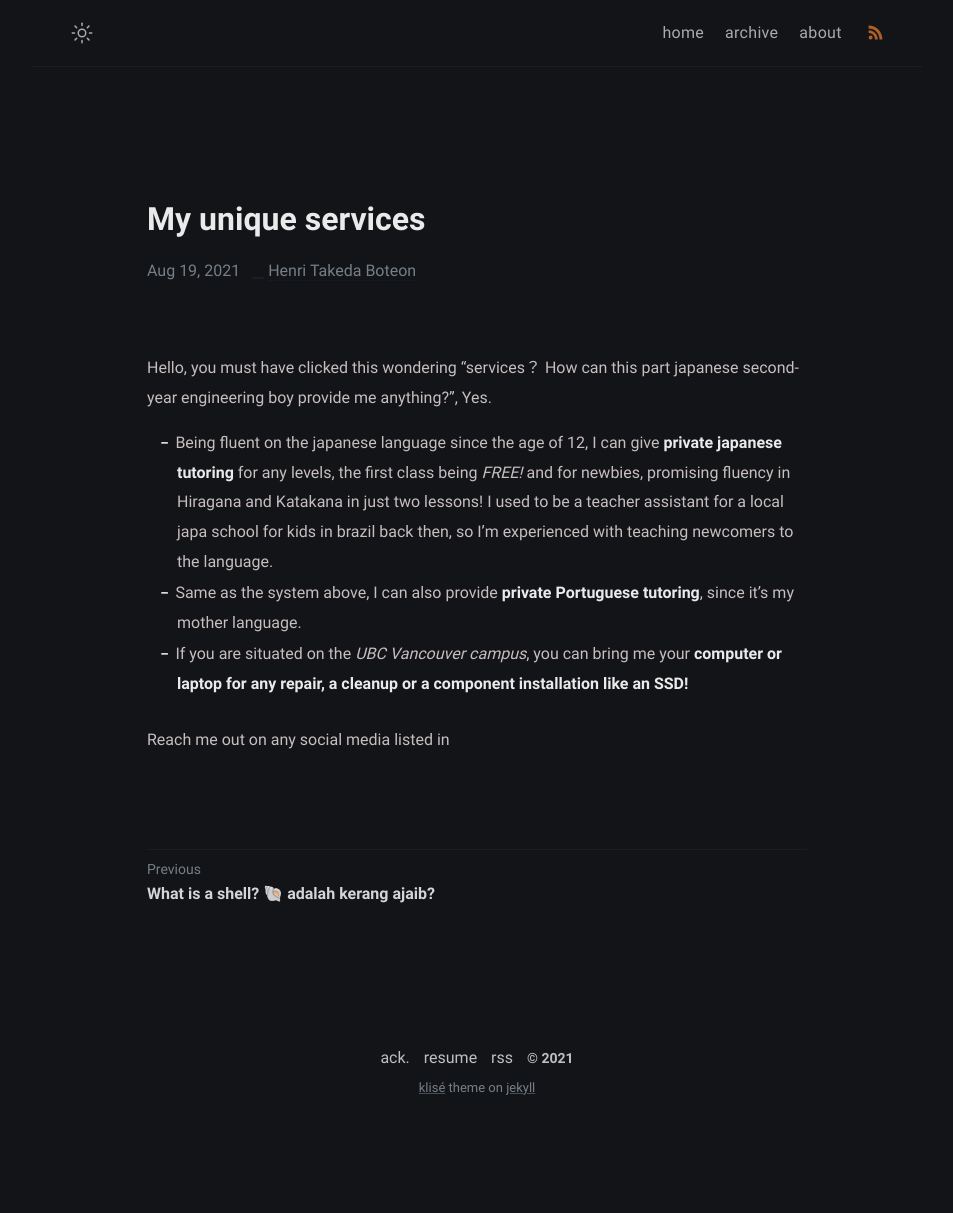
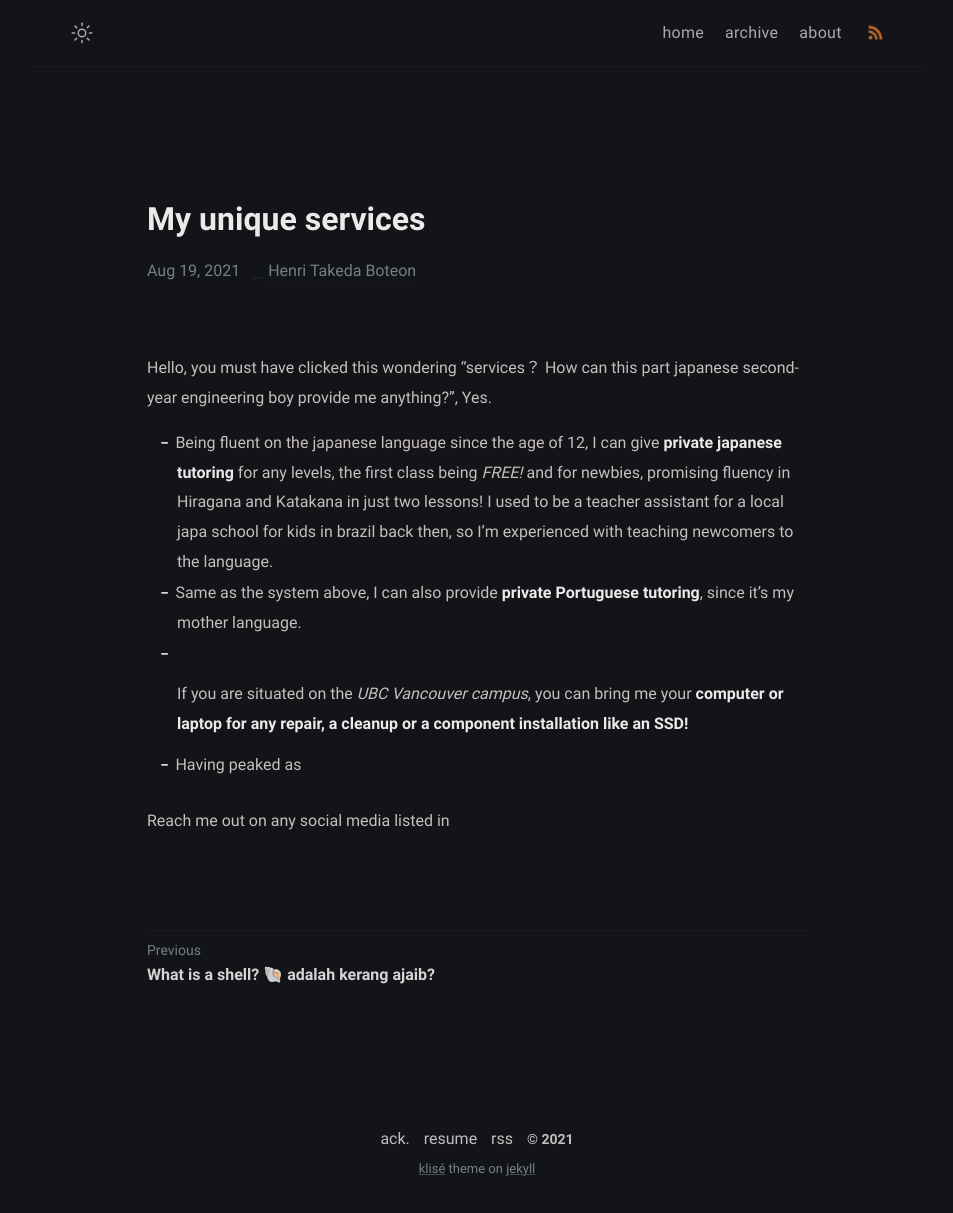
Before and after one commit to Pistachihen/pistachi.github.io, a Jekyll site: the page built from _posts/welcome-to-jekyll/2020-08-29-welcome-to-jekyll.md, in a window 1280 px wide. Shown: the whole page, without its empty margins (163-1116 px from the left). Built offline with Jekyll 4.4.1, drawn with Linux system fonts in a browser that asks for light colours; before the commit the page ends 1132 px from its top, so only the background shows below that.

Commit message:
2020-08-29-welcome-to-jekyll.md: changed

```diff
--- a/_posts/welcome-to-jekyll/2020-08-29-welcome-to-jekyll.md
+++ b/_posts/welcome-to-jekyll/2020-08-29-welcome-to-jekyll.md
@@ -10,6 +10,7 @@ Hello, you must have clicked this wondering "services？ How can this part japan
 - Same as the system above, I can also provide **private Portuguese tutoring**, since it's my mother language.
 - If you are situated on the *UBC Vancouver campus*, you can bring me your **computer or laptop for any repair, a cleanup or a component installation like an SSD!**
 
+- Having peaked as
 
 
 
```
